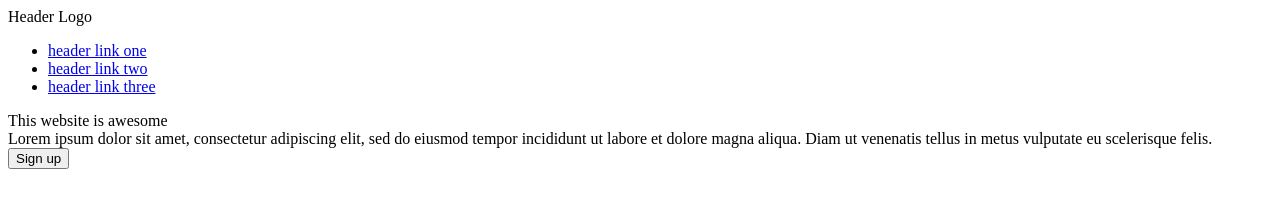
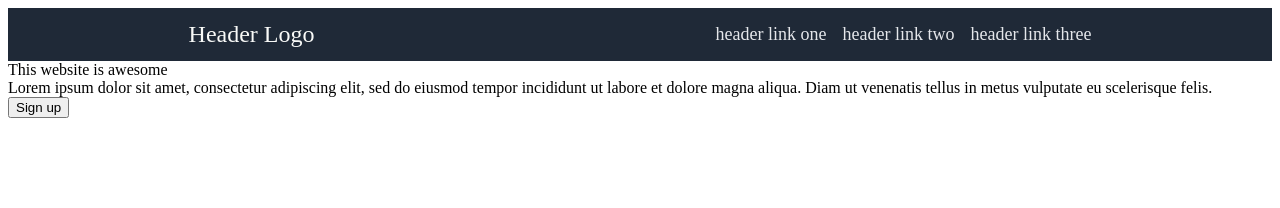
Before and after one commit to pdtru/landing-page, a plain HTML site: page index.html in a window 1280 px wide. Drawn offline with Linux system fonts and the light colour scheme.

Commit message:
Add styles to header

```diff
--- a/index.html
+++ b/index.html
@@ -6,18 +6,19 @@
     <meta http-equiv="X-UA-Compatible" content="IE=edge">
     <meta name="viewport" content="width=device-width, initial-scale=1.0">
     <title>Landing Page</title>
-    <link rel="stylesheet" href="styles.css">
+    <link rel="stylesheet" href="./style.css">
 </head>
 
 <body>
+    <div class="top-section">
         <div class="header">
-        <div>Header Logo</div>
+            <div class="header-logo">Header Logo</div>
             <ul class="header-links">
                 <li><a href="#">header link one</a></li>
                 <li><a href="#">header link two</a></li>
                 <li><a href="#">header link three</a></li>
             </ul>
-
+        </div>
         <div class="hero-section">
             <div class="hero-text"> This website is awesome</div>
             <div class="subtext"> Lorem ipsum dolor sit amet, consectetur adipiscing elit, sed do eiusmod tempor
@@ -28,6 +29,7 @@
         </div>
     </div>
 
+
 </body>
 
 </html>
--- /dev/null
+++ b/style.css
@@ -0,0 +1,23 @@
+.header {
+    display: flex;
+    justify-content: space-around;
+    align-items: center;
+    background-color: #1f2937;
+}
+
+.header-logo {
+    font-size: 24px;
+    color: #f9faf8;
+}
+
+ul {
+    display: flex;
+    gap: 16px;
+    list-style: none;
+}
+
+a {
+    text-decoration: none;
+    font-size: 18px;
+    color: #e5e7eb;
+}
```
Lines whose indentation alone changed are shown as unchanged.
